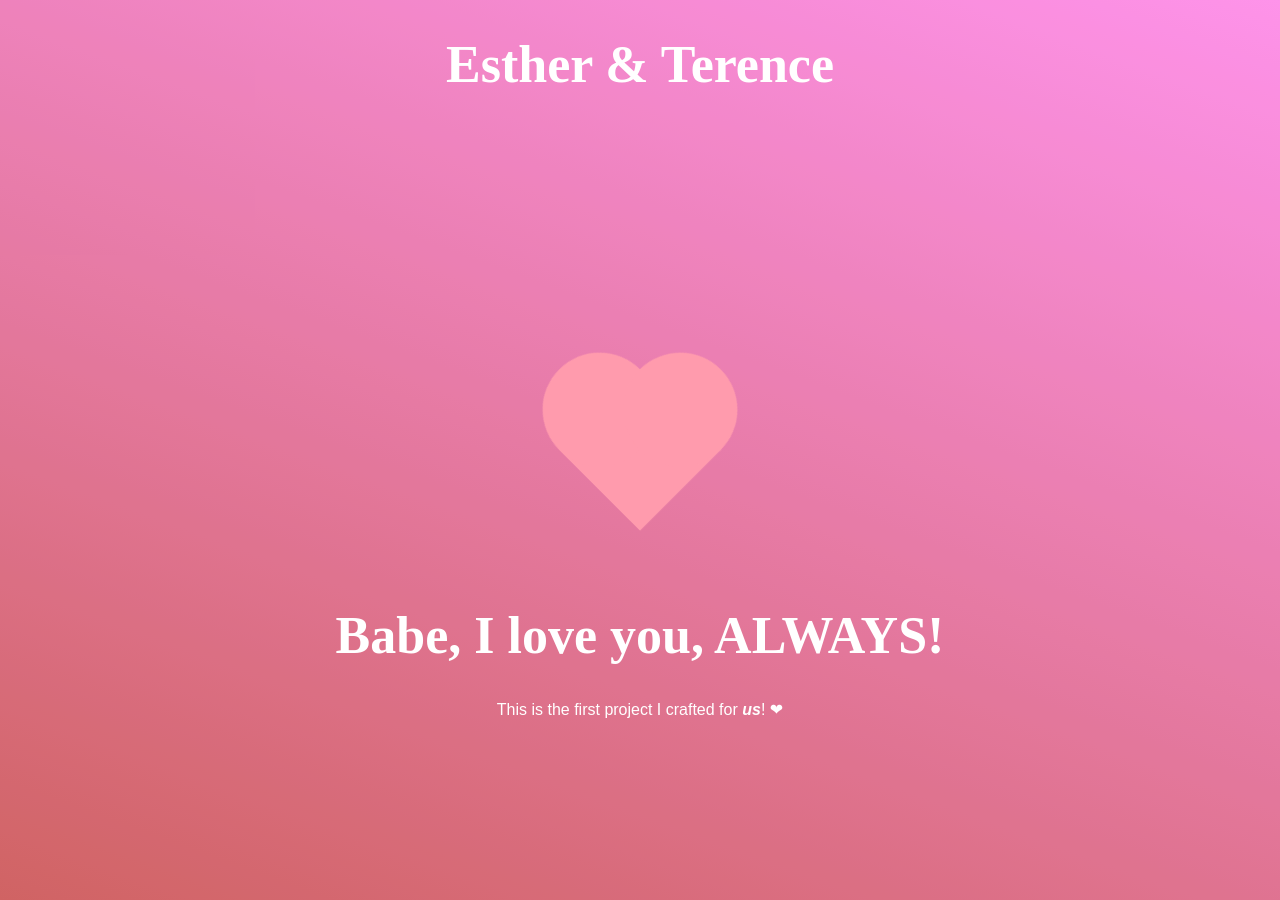
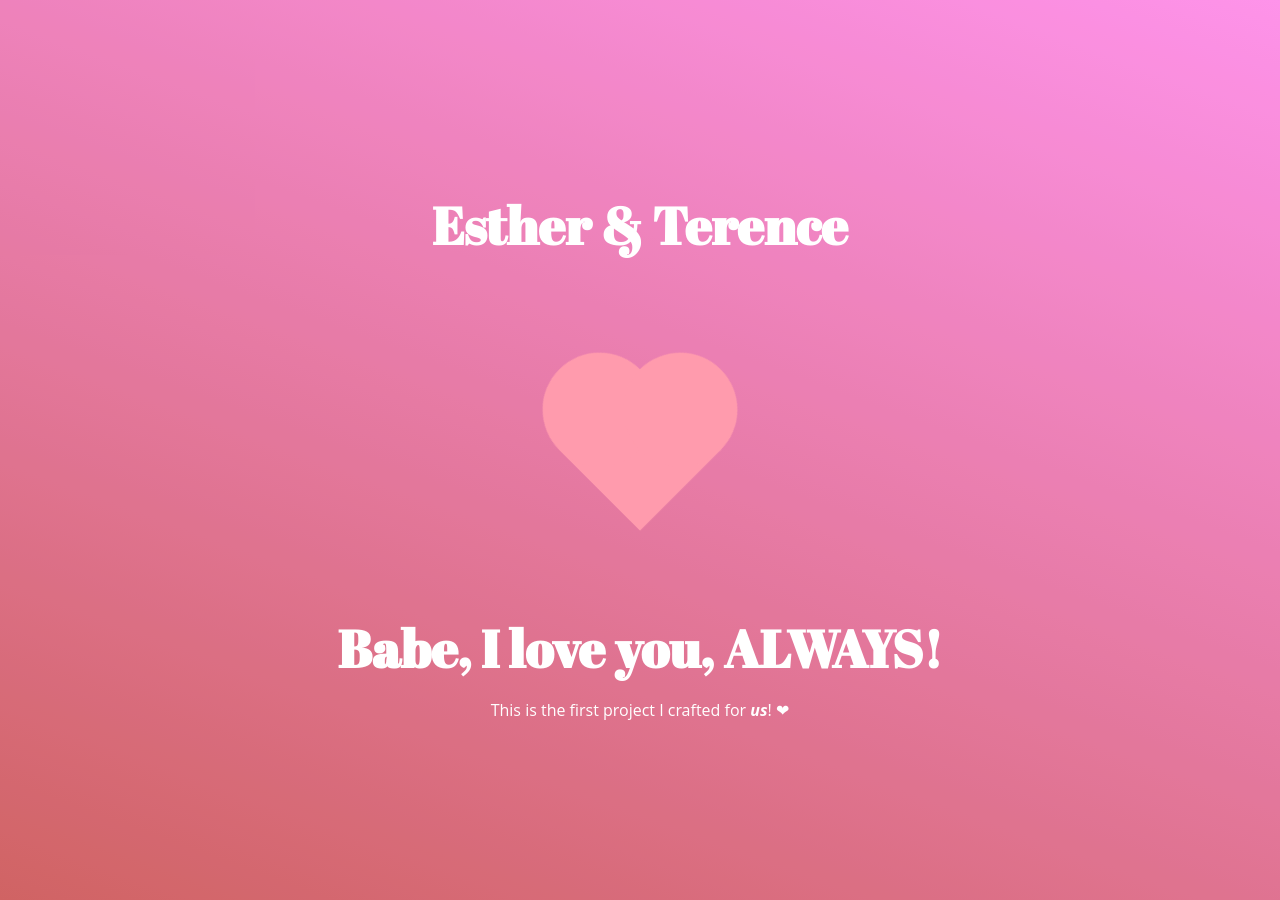
Before and after one commit to terrencekhng/hyaocuk.github.io, a Jekyll site: the page heart/index.html, which Jekyll copies as it is, in a window 1280 px wide. Built offline with Jekyll 4.4.1, drawn with Linux system fonts in a browser that asks for light colours; Markdown is read by kramdown in place of the engine named in the settings.

Commit message:
Update style

```diff
--- /dev/null
+++ b/heart/index.css
@@ -0,0 +1,208 @@
+body, html, main {
+		padding: 0;
+		margin: 0;
+	}
+
+	:root {
+		--big-heart-size: 100px;
+		--small-heart-size: 80px;
+		--smaller-heart-size: 60px;
+	}
+
+
+	@font-face {
+		font-family: 'AbrilFatface-Regular';
+		src: url('./fonts/AbrilFatface-Regular.ttf');
+	}
+
+	@media only screen and (max-width: 413px) {
+		.heart, .heart:before, .heart:after {
+			width: var(--smaller-heart-size);
+			height: var(--smaller-heart-size);
+		}
+		.heart:after {
+			left: 30px;
+		}
+		.heart:before {
+			top: -30px;
+		}
+	}
+
+	@media only screen and (min-width: 414px) and (max-width: 620px) {
+		.heart, .heart:before, .heart:after {
+			width: var(--small-heart-size);
+			height: var(--small-heart-size);
+		}
+		.heart:after {
+			left: 40px;
+		}
+		.heart:before {
+			top: -40px;
+		}
+		.love-words {
+			font-size: 2em;
+		}
+		.love-words.second {
+			font-size: 2em;
+		}
+
+	}
+
+	@media only screen and (min-width: 621px) {
+		.heart, .heart:before, .heart:after {
+			width: var(--small-heart-size);
+			height: var(--small-heart-size);
+		}
+		.heart:after {
+			left: 40px;
+		}
+		.heart:before {
+			top: -40px;
+		}
+		.love-words {
+			font-size: 48px;
+		}
+		.love-words.second {
+			font-size: 48px;
+		}
+	}
+
+	@media only screen and (min-width: 1200px) {
+		.heart, .heart:before, .heart:after {
+			width: var(--big-heart-size);
+			height: var(--big-heart-size);
+		}
+		.heart:after {
+			left: 50px;
+		}
+		.heart:before {
+			top: -50px;
+		}
+		.love-words {
+			font-size: 52px;
+		}
+		.love-words.second {
+			font-size: 52px;
+		}
+	}
+
+	.back {
+		background: linear-gradient(30deg, #e66465, #9198e5);
+		margin: 0;
+		width: 100%;
+		height: 100%;
+		top: 0;
+		left: 0;
+		padding: 0;
+		position: fixed;
+		animation-name: backdiv;
+		animation-duration: 0.5s;
+		animation-iteration-count: infinite;
+		animation-fill-mode: forwards;
+		/*animation-timing-function: ease-in;*/
+	}
+
+	.heart {
+		background: #ffc0cb;
+		/*width: 100px;
+		height: 100px;*/
+		margin: auto;
+		top: 0;
+    	right: 0;
+    	bottom: 0;
+    	left: 0;
+		position: absolute;
+		transform: rotate(-45deg);
+		animation-name: beat;
+		animation-duration: 1s;
+		animation-iteration-count: infinite;
+	}
+
+	.heart:after {
+		content: '';
+		background-color: #ffc0cb;
+/*		width: 100px;
+		height: 100px;*/
+		position: absolute;
+    	top: 0px;
+    	/*left: 50px;*/
+    	border-radius: 50%;
+    	animation-name: beat_color;
+    	animation-duration: 1s;
+    	animation-iteration-count: infinite;
+	}
+
+	.heart:before {
+		content: '';
+		background-color: #ffc0cb;
+/*		width: 100px;
+		height: 100px;*/
+		position: absolute;
+    	/*top: -50px;*/
+    	left: 0px;
+    	border-radius: 50%;
+    	animation-name: beat_color;
+    	animation-duration: 1s;
+    	animation-iteration-count: infinite;
+	}
+
+	.container {
+		display: flex;
+		flex-direction: column;
+		width: 100%;
+		height: 100vh;
+		justify-content: center;
+		align-items: center;
+	}
+
+	.love-words-container {
+		position: relative;
+		width: 100%;
+		height: 50%;
+		display: flex;
+		flex-direction: column;
+		justify-content: center;
+	}
+
+	.love-words-container.second {
+	}
+
+	.love-words {
+		color: #fff;
+		text-align: center;
+		width: 100%;
+		font-family: AbrilFatface-Regular, serif;
+		margin: 0;
+	}
+
+	.love-content {
+		color: #fff;
+		text-align: center;
+		font-family: "Open Sans", Helvitica, sans-serif;
+	}
+
+	@keyframes backdiv {
+		20% {
+			background: linear-gradient(20deg, #C53D3D, #fe78e5);
+			opacity: 80%;
+		}
+	}
+
+	@keyframes beat {
+		0% {
+			transform: scale(1) rotate(-45deg);
+		}
+		50% {
+			transform: scale(1.2) rotate(-45deg);
+			background-color: #FF8BA0;
+		}
+	}
+
+	@keyframes beat_color {
+		0% {
+			background-color: #ffc0cb;
+		}
+		50% {
+			background-color: #FF8BA0;
+		}
+	}
--- a/heart/index.html
+++ b/heart/index.html
@@ -3,193 +3,11 @@
 <head>
 	<meta name="viewport" content="width=device-width, initial-scale=1.0">
 	<title>Beating heart!</title>
+	<!-- stylesheet -->
+	<link rel="stylesheet" type="text/css" href="./index.css">
+	<!-- JavaScript -->
+	<script type="text/javascript" src="./index.js"></script>
 <style>
-
-	body, html, main {
-		padding: 0;
-		margin: 0;
-	}
-
-	@media only screen and (max-width: 413px) {
-		.love-words {
-			margin-top: 4em;
-		}
-		.love-words.second {
-			margin-top: 4em;
-		}
-	}
-
-	@media only screen and (min-width: 414px) and (max-width: 620px) {
-		.heart {
-			/*top: 20em;*/
-		}
-		.love-words {
-			font-size: 2em;
-			margin-top: 4em;
-		}
-		.love-words.second {
-			font-size: 2em;
-			margin-top: 5em;
-		}
-
-	}
-
-	@media only screen and (min-width: 621px) {
-		.heart {
-			top: 15em;
-		}
-		.love-words {
-			font-size: 48px;
-		}
-		.love-words.second {
-			font-size: 48px;
-			margin-top: 2em;
-		}
-	}
-
-	@media only screen and (min-width: 1200px) {
-		.heart {
-			top: 0;
-			bottom: 0;
-		}
-		.love-words {
-			font-size: 52px;
-		}
-		.love-words.second {
-			font-size: 52px;
-			margin-top: 3em;
-		}
-	}
-
-	.back {
-		background: linear-gradient(30deg, #e66465, #9198e5);
-		margin: 0;
-		width: 100%;
-		height: 100%;
-		top: 0;
-		left: 0;
-		padding: 0;
-		position: fixed;
-		animation-name: backdiv;
-		animation-duration: 0.5s;
-		animation-iteration-count: infinite;
-		animation-fill-mode: forwards;
-		/*animation-timing-function: ease-in;*/
-	}
-
-	.heart {
-		background: #ffc0cb;
-		width: 100px;
-		height: 100px;
-		margin: auto;
-		top: 0;
-    	right: 0;
-    	bottom: 0;
-    	left: 0;
-		position: absolute;
-		transform: rotate(-45deg);
-		animation-name: beat;
-		animation-duration: 1s;
-		animation-iteration-count: infinite;
-	}
-
-	.heart:after {
-		content: '';
-		background-color: #ffc0cb;
-		width: 100px;
-		height: 100px;
-		position: absolute;
-    	top: 0px;
-    	left: 50px;
-    	border-radius: 50%;
-    	animation-name: beat_color;
-    	animation-duration: 1s;
-    	animation-iteration-count: infinite;
-	}
-
-	.heart:before {
-		content: '';
-		background-color: #ffc0cb;
-		width: 100px;
-		height: 100px;
-		position: absolute;
-    	top: -50px;
-    	left: 0px;
-    	border-radius: 50%;
-    	animation-name: beat_color;
-    	animation-duration: 1s;
-    	animation-iteration-count: infinite;
-	}
-
-	.container {
-		display: flex;
-		flex-direction: column;
-		width: 100%;
-		height: 100vh;
-		justify-content: center;
-		align-items: center;
-	}
-
-	.love-words-container {
-		position: relative;
-		margin: auto;
-		right: 0;
-		left: 0;
-		top: 0;
-		width: 100%;
-		height: 50%;
-	}
-
-	.love-words-container.second {
-		/*bottom: -200px;*/
-		align-items: center;
-	}
-
-	.love-words {
-		color: #fff;
-		text-align: center;
-		width: 100%;
-	}
-
-	.love-words.second {
-		/*margin-left: 1em;
-		margin-right: 1em;*/
-	}
-
-	.love-content {
-		color: #fff;
-		text-align: center;
-		font-family: Helvitica, sans-serif;
-	}
-
-	@keyframes backdiv {
-		20% {
-			background: linear-gradient(20deg, #C53D3D, #fe78e5);
-			opacity: 80%;
-		}
-	}
-
-	@keyframes beat {
-		0% {
-			transform: scale(1) rotate(-45deg);
-		}
-		50% {
-			transform: scale(1.2) rotate(-45deg);
-			background-color: #FF8BA0;
-		}
-	}
-
-	@keyframes beat_color {
-		0% {
-			background-color: #ffc0cb;
-		}
-		50% {
-			background-color: #FF8BA0;
-		}
-	}
-
-
-
 </style>
 </head>
 
```
Also changed, not shown: heart/fonts/AbrilFatface-Regular.ttf (added).
